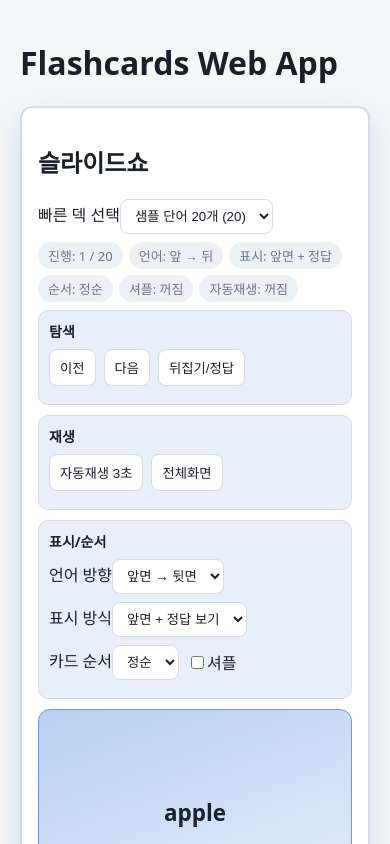
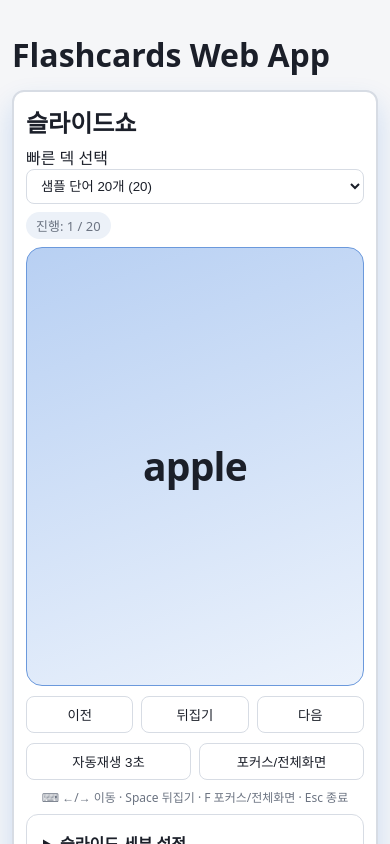
Before and after one commit to itjustcloud/flashcards, a React (Vite) app: page / in a window 390 px wide. Shown: the top 844 px of the page. Built offline with nearby package versions, Linux system fonts and the light colour scheme.

Commit message:
feat: mobile focus mode and slideshow usability overhaul

```diff
--- a/src/App.tsx
+++ b/src/App.tsx
@@ -16,6 +16,10 @@ function nowIso(): string {
   return new Date().toISOString();
 }
 
+function supportsNativeFullscreen(): boolean {
+  return typeof document !== 'undefined' && document.fullscreenEnabled;
+}
+
 export default function App() {
   const [state, setState] = useState(loadAppState);
   const [languageMode, setLanguageMode] = useState<LanguageMode>('front-to-back');
@@ -31,6 +35,7 @@ export default function App() {
   const [importMode, setImportMode] = useState<'merge' | 'overwrite'>('merge');
   const [statusMessage, setStatusMessage] = useState('');
   const [isFullscreen, setIsFullscreen] = useState(false);
+  const [isFocusMode, setIsFocusMode] = useState(false);
   const slideRef = useRef<HTMLDivElement | null>(null);
 
   useEffect(() => {
@@ -49,11 +54,24 @@ export default function App() {
 
   useEffect(() => {
     const onFullscreenChange = () => {
-      setIsFullscreen(Boolean(document.fullscreenElement));
+      const active = Boolean(document.fullscreenElement);
+      setIsFullscreen(active);
+      if (!active) return;
+      setIsFocusMode(false);
     };
     document.addEventListener('fullscreenchange', onFullscreenChange);
     return () => document.removeEventListener('fullscreenchange', onFullscreenChange);
   }, []);
+
+  useEffect(() => {
+    const className = 'app-scroll-lock';
+    if (isFocusMode) {
+      document.body.classList.add(className);
+    } else {
+      document.body.classList.remove(className);
+    }
+    return () => document.body.classList.remove(className);
+  }, [isFocusMode]);
 
   const selectedDeck = useMemo(
     () => state.decks.find((deck) => deck.id === state.selectedDeckId) ?? null,
@@ -94,7 +112,9 @@ export default function App() {
         event.preventDefault();
         setShowAnswer((current) => !current);
       } else if (event.key.toLowerCase() === 'f') {
-        void toggleFullscreen();
+        void togglePresentationMode();
+      } else if (event.key === 'Escape' && isFocusMode) {
+        setIsFocusMode(false);
       }
     };
 
@@ -248,15 +268,31 @@ export default function App() {
     setShowAnswer(false);
   };
 
-  async function toggleFullscreen() {
-    if (!slideRef.current) return;
+  async function togglePresentationMode() {
+    if (isFocusMode) {
+      setIsFocusMode(false);
+      return;
+    }
 
     if (document.fullscreenElement) {
       await document.exitFullscreen();
       return;
     }
 
+    if (!slideRef.current || queue.length === 0) return;
+
+    if (supportsNativeFullscreen()) {
+      try {
         await slideRef.current.requestFullscreen();
+        return;
+      } catch {
+        setIsFocusMode(true);
+        setStatusMessage('브라우저 제한으로 포커스 모드로 전환했습니다.');
+        return;
+      }
+    }
+
+    setIsFocusMode(true);
   }
 
   const questionText =
@@ -264,16 +300,36 @@ export default function App() {
   const answerText =
     activeCard && languageMode === 'front-to-back' ? activeCard.back : activeCard?.front ?? '';
 
+  const mainText =
+    displayMode === 'flip' ? (showAnswer ? answerText : questionText) : questionText;
+  const secondaryText = displayMode === 'front-only' && showAnswer ? answerText : '';
+
   return (
-    <main className="app">
-      <h1>Flashcards Web App</h1>
+    <main className={`app${isFocusMode ? ' focus-mode' : ''}`}>
+      <h1 className="app-title">Flashcards Web App</h1>
 
-      <section className="panel hero-panel">
+      <section className="panel hero-panel" ref={slideRef} aria-label="슬라이드쇼 영역">
+        <div className="slideshow-header">
           <h2>슬라이드쇼</h2>
-        <div className="row wrap">
+          {(isFocusMode || isFullscreen) && (
+            <button
+              type="button"
+              className="focus-exit"
+              onClick={() => {
+                void togglePresentationMode();
+              }}
+              aria-label="포커스 모드 또는 전체화면 종료"
+            >
+              종료
+            </button>
+          )}
+        </div>
+
+        <div className="row wrap deck-row">
           <label>
             빠른 덱 선택
             <select
+              aria-label="슬라이드쇼 덱 선택"
               value={state.selectedDeckId ?? ''}
               onChange={(event) =>
                 setState((current) => ({ ...current, selectedDeckId: event.target.value || null }))
@@ -287,51 +343,61 @@ export default function App() {
               ))}
             </select>
           </label>
+          <span className="badge">진행: {progressLabel(queueIndex, queue.length)}</span>
         </div>
 
+        <div className="slide-stage" aria-live="polite">
+          {!activeCard && <p className="empty-slide">카드를 추가하면 슬라이드가 시작됩니다.</p>}
+          {activeCard && (
+            <>
+              <p className="slide-main">{mainText}</p>
+              {secondaryText && <p className="slide-sub">{secondaryText}</p>}
+            </>
+          )}
+        </div>
+
+        <div className="thumb-controls" role="group" aria-label="슬라이드 기본 조작">
+          <button onClick={prevCard} disabled={queue.length === 0} aria-label="이전 카드">
+            이전
+          </button>
+          <button
+            onClick={() => setShowAnswer((current) => !current)}
+            disabled={queue.length === 0}
+            aria-label="카드 뒤집기 또는 정답 보기"
+          >
+            뒤집기
+          </button>
+          <button onClick={nextCard} disabled={queue.length === 0} aria-label="다음 카드">
+            다음
+          </button>
+        </div>
+
+        <div className="utility-controls" role="group" aria-label="슬라이드 보조 조작">
+          <button onClick={() => setAutoplay((current) => !current)} disabled={queue.length === 0}>
+            {autoplay ? '자동재생 정지' : `자동재생 ${AUTOPLAY_MS / 1000}초`}
+          </button>
+          <button onClick={() => void togglePresentationMode()} disabled={queue.length === 0}>
+            {isFullscreen || isFocusMode ? '포커스/전체화면 종료' : '포커스/전체화면'}
+          </button>
+        </div>
+
+        <p className="shortcut-help">⌨ ←/→ 이동 · Space 뒤집기 · F 포커스/전체화면 · Esc 종료</p>
+
+        <details className="panel slideshow-settings">
+          <summary>슬라이드 세부 설정</summary>
+          <div className="panel-body">
             <div className="row wrap badges">
-          <span className="badge">진행: {progressLabel(queueIndex, queue.length)}</span>
               <span className="badge">언어: {languageMode === 'front-to-back' ? '앞 → 뒤' : '뒤 → 앞'}</span>
               <span className="badge">표시: {displayMode === 'front-only' ? '앞면 + 정답' : '플립'}</span>
               <span className="badge">순서: {orderMode === 'sequential' ? '정순' : '역순'}</span>
               <span className="badge">셔플: {shuffleMode ? '켜짐' : '꺼짐'}</span>
               <span className="badge">자동재생: {autoplay ? '켜짐' : '꺼짐'}</span>
             </div>
-
-        <div className="controls-grid">
-          <div className="control-group">
-            <h3>탐색</h3>
-            <div className="row wrap">
-              <button onClick={prevCard} disabled={queue.length === 0}>
-                이전
-              </button>
-              <button onClick={nextCard} disabled={queue.length === 0}>
-                다음
-              </button>
-              <button onClick={() => setShowAnswer((current) => !current)} disabled={queue.length === 0}>
-                뒤집기/정답
-              </button>
-            </div>
-          </div>
-
-          <div className="control-group">
-            <h3>재생</h3>
-            <div className="row wrap">
-              <button onClick={() => setAutoplay((current) => !current)} disabled={queue.length === 0}>
-                {autoplay ? '자동재생 정지' : `자동재생 ${AUTOPLAY_MS / 1000}초`}
-              </button>
-              <button onClick={() => void toggleFullscreen()} disabled={queue.length === 0}>
-                {isFullscreen ? '전체화면 종료' : '전체화면'}
-              </button>
-            </div>
-          </div>
-
-          <div className="control-group">
-            <h3>표시/순서</h3>
             <div className="row wrap">
               <label>
                 언어 방향
                 <select
+                  aria-label="언어 방향"
                   value={languageMode}
                   onChange={(event) => setLanguageMode(event.target.value as LanguageMode)}
                 >
@@ -342,6 +408,7 @@ export default function App() {
               <label>
                 표시 방식
                 <select
+                  aria-label="표시 방식"
                   value={displayMode}
                   onChange={(event) => setDisplayMode(event.target.value as DisplayMode)}
                 >
@@ -352,6 +419,7 @@ export default function App() {
               <label>
                 카드 순서
                 <select
+                  aria-label="카드 순서"
                   value={orderMode}
                   onChange={(event) => setOrderMode(event.target.value as OrderMode)}
                 >
@@ -361,6 +429,7 @@ export default function App() {
               </label>
               <label>
                 <input
+                  aria-label="셔플 모드"
                   type="checkbox"
                   checked={shuffleMode}
                   onChange={(event) => setShuffleMode(event.target.checked)}
@@ -369,24 +438,7 @@ export default function App() {
               </label>
             </div>
           </div>
-        </div>
-
-        <div className="slide" ref={slideRef}>
-          {!activeCard && <p>카드를 추가하면 슬라이드가 시작됩니다.</p>}
-          {activeCard && (
-            <>
-              {displayMode === 'front-only' && (
-                <>
-                  <h3>{questionText}</h3>
-                  {showAnswer && <p>{answerText}</p>}
-                </>
-              )}
-
-              {displayMode === 'flip' && <h3>{showAnswer ? answerText : questionText}</h3>}
-              <p className="help">키보드: ← → 이동, Space 뒤집기, F 전체화면</p>
-            </>
-          )}
-        </div>
+        </details>
       </section>
 
       <section className="advanced-panels">
@@ -406,6 +458,7 @@ export default function App() {
 
             <div className="row wrap">
               <select
+                aria-label="관리용 덱 선택"
                 value={state.selectedDeckId ?? ''}
                 onChange={(event) =>
                   setState((current) => ({ ...current, selectedDeckId: event.target.value || null }))
@@ -425,7 +478,11 @@ export default function App() {
 
             {selectedDeck && (
               <div className="row wrap">
-                <input value={selectedDeck.name} onChange={(event) => renameDeck(event.target.value)} />
+                <input
+                  aria-label="선택된 덱 이름"
+                  value={selectedDeck.name}
+                  onChange={(event) => renameDeck(event.target.value)}
+                />
               </div>
             )}
           </div>
@@ -457,14 +514,18 @@ export default function App() {
                 {selectedDeck.cards.map((card) => (
                   <div key={card.id} className="card-edit-row">
                     <input
+                      aria-label="카드 앞면"
                       value={card.front}
                       onChange={(event) => updateCard(card.id, 'front', event.target.value)}
                     />
                     <input
+                      aria-label="카드 뒷면"
                       value={card.back}
                       onChange={(event) => updateCard(card.id, 'back', event.target.value)}
                     />
-                    <button onClick={() => deleteCard(card.id)}>삭제</button>
+                    <button onClick={() => deleteCard(card.id)} aria-label="카드 삭제">
+                      삭제
+                    </button>
                   </div>
                 ))}
               </div>
--- a/src/styles.css
+++ b/src/styles.css
@@ -29,6 +29,11 @@ body {
   color: var(--text);
 }
 
+body.app-scroll-lock {
+  overflow: hidden;
+  touch-action: none;
+}
+
 .app {
   max-width: 980px;
   margin: 0 auto;
@@ -43,12 +48,39 @@ body {
   margin-bottom: 12px;
 }
 
+.app-title {
+  margin-bottom: 14px;
+}
+
 .hero-panel {
   position: sticky;
   top: 10px;
   z-index: 1;
   border-width: 2px;
   box-shadow: 0 14px 28px color-mix(in srgb, var(--accent) 18%, transparent);
+}
+
+.focus-mode .hero-panel {
+  position: fixed;
+  inset: 0;
+  z-index: 20;
+  width: 100vw;
+  max-width: none;
+  min-height: 100svh;
+  min-height: 100vh;
+  margin: 0;
+  border-radius: 0;
+  border: none;
+  display: flex;
+  flex-direction: column;
+  padding: 14px;
+  background: var(--bg);
+}
+
+.focus-mode .app-title,
+.focus-mode .advanced-panels,
+.focus-mode .status {
+  display: none;
 }
 
 .row {
@@ -80,23 +112,19 @@ button:hover {
   border-color: var(--accent);
 }
 
-.controls-grid {
-  display: grid;
-  grid-template-columns: repeat(3, minmax(0, 1fr));
-  gap: 10px;
-  margin-bottom: 10px;
+.slideshow-header {
+  display: flex;
+  justify-content: space-between;
+  align-items: center;
+  margin-bottom: 6px;
 }
 
-.control-group {
-  border: 1px solid var(--border);
-  border-radius: 10px;
-  padding: 10px;
-  background: color-mix(in srgb, var(--surface) 90%, var(--accent));
+.slideshow-header h2 {
+  margin: 0;
 }
 
-.control-group h3 {
-  margin: 0 0 8px;
-  font-size: 14px;
+.deck-row {
+  justify-content: space-between;
 }
 
 .badges {
@@ -111,6 +139,85 @@ button:hover {
   font-size: 13px;
 }
 
+.slide-stage {
+  min-height: 340px;
+  border: 1px solid color-mix(in srgb, var(--accent) 55%, var(--border));
+  border-radius: 16px;
+  display: grid;
+  place-content: center;
+  text-align: center;
+  padding: 22px;
+  background: linear-gradient(
+    160deg,
+    color-mix(in srgb, var(--surface) 70%, var(--accent)),
+    color-mix(in srgb, var(--surface) 92%, var(--accent))
+  );
+  overflow: hidden;
+}
+
+.slide-main {
+  margin: 0;
+  font-weight: 700;
+  letter-spacing: -0.02em;
+  line-height: 1.15;
+  font-size: clamp(2rem, 7vw, 4.2rem);
+  max-width: 24ch;
+  overflow-wrap: anywhere;
+}
+
+.slide-sub {
+  margin: 16px 0 0;
+  font-size: clamp(1.1rem, 3.8vw, 1.8rem);
+  color: var(--muted);
+  max-width: 30ch;
+  overflow-wrap: anywhere;
+}
+
+.empty-slide {
+  color: var(--muted);
+  margin: 0;
+}
+
+.thumb-controls,
+.utility-controls {
+  display: grid;
+  gap: 8px;
+  margin-top: 10px;
+}
+
+.thumb-controls {
+  grid-template-columns: repeat(3, minmax(0, 1fr));
+}
+
+.utility-controls {
+  grid-template-columns: repeat(2, minmax(0, 1fr));
+}
+
+.shortcut-help {
+  margin: 10px 2px 6px;
+  color: var(--muted);
+  font-size: 12px;
+}
+
+.focus-exit {
+  border-color: color-mix(in srgb, var(--accent) 50%, var(--border));
+}
+
+.slideshow-settings {
+  margin-top: 8px;
+}
+
+.slideshow-settings summary,
+.advanced-panel summary {
+  font-weight: 600;
+  cursor: pointer;
+}
+
+.slideshow-settings .panel-body,
+.advanced-panel .panel-body {
+  margin-top: 12px;
+}
+
 .cards-list {
   display: grid;
   gap: 8px;
@@ -122,44 +229,10 @@ button:hover {
   gap: 8px;
 }
 
-.slide {
-  min-height: 320px;
-  border: 1px solid color-mix(in srgb, var(--accent) 55%, var(--border));
-  border-radius: 12px;
-  display: grid;
-  place-content: center;
-  text-align: center;
-  padding: 20px;
-  background: linear-gradient(
-    160deg,
-    color-mix(in srgb, var(--surface) 70%, var(--accent)),
-    color-mix(in srgb, var(--surface) 92%, var(--accent))
-  );
-}
-
-.slide h3 {
-  margin: 0;
-  font-size: clamp(1.4rem, 4vw, 2.1rem);
-}
-
 .advanced-panels h2 {
   margin: 18px 0 10px;
   font-size: 1rem;
   color: var(--muted);
-}
-
-.advanced-panel summary {
-  font-weight: 600;
-  cursor: pointer;
-}
-
-.advanced-panel .panel-body {
-  margin-top: 12px;
-}
-
-.help {
-  color: var(--muted);
-  font-size: 12px;
 }
 
 .status {
@@ -168,19 +241,58 @@ button:hover {
 }
 
 @media (max-width: 720px) {
+  .app {
+    padding: 12px;
+  }
+
   .hero-panel {
     position: static;
+    padding: 12px;
   }
 
-  .controls-grid {
-    grid-template-columns: 1fr;
+  .slide-stage {
+    min-height: 52vh;
+    padding: 16px;
   }
 
-  .slide {
-    min-height: 250px;
+  .slide-main {
+    font-size: clamp(2rem, 10vw, 3.4rem);
+    max-width: 18ch;
+  }
+
+  .slide-sub {
+    font-size: clamp(1rem, 5vw, 1.45rem);
+  }
+
+  .deck-row {
+    align-items: flex-start;
+  }
+
+  .deck-row label {
+    width: 100%;
+  }
+
+  .deck-row select {
+    width: 100%;
+  }
+
+  .shortcut-help {
+    text-align: center;
+    margin-top: 8px;
   }
 
   .card-edit-row {
     grid-template-columns: 1fr;
   }
 }
+
+@media (max-height: 620px) {
+  .focus-mode .slide-stage {
+    min-height: 42vh;
+  }
+
+  .focus-mode .shortcut-help,
+  .focus-mode .slideshow-settings {
+    display: none;
+  }
+}
```
Lines whose indentation alone changed are shown as unchanged.
